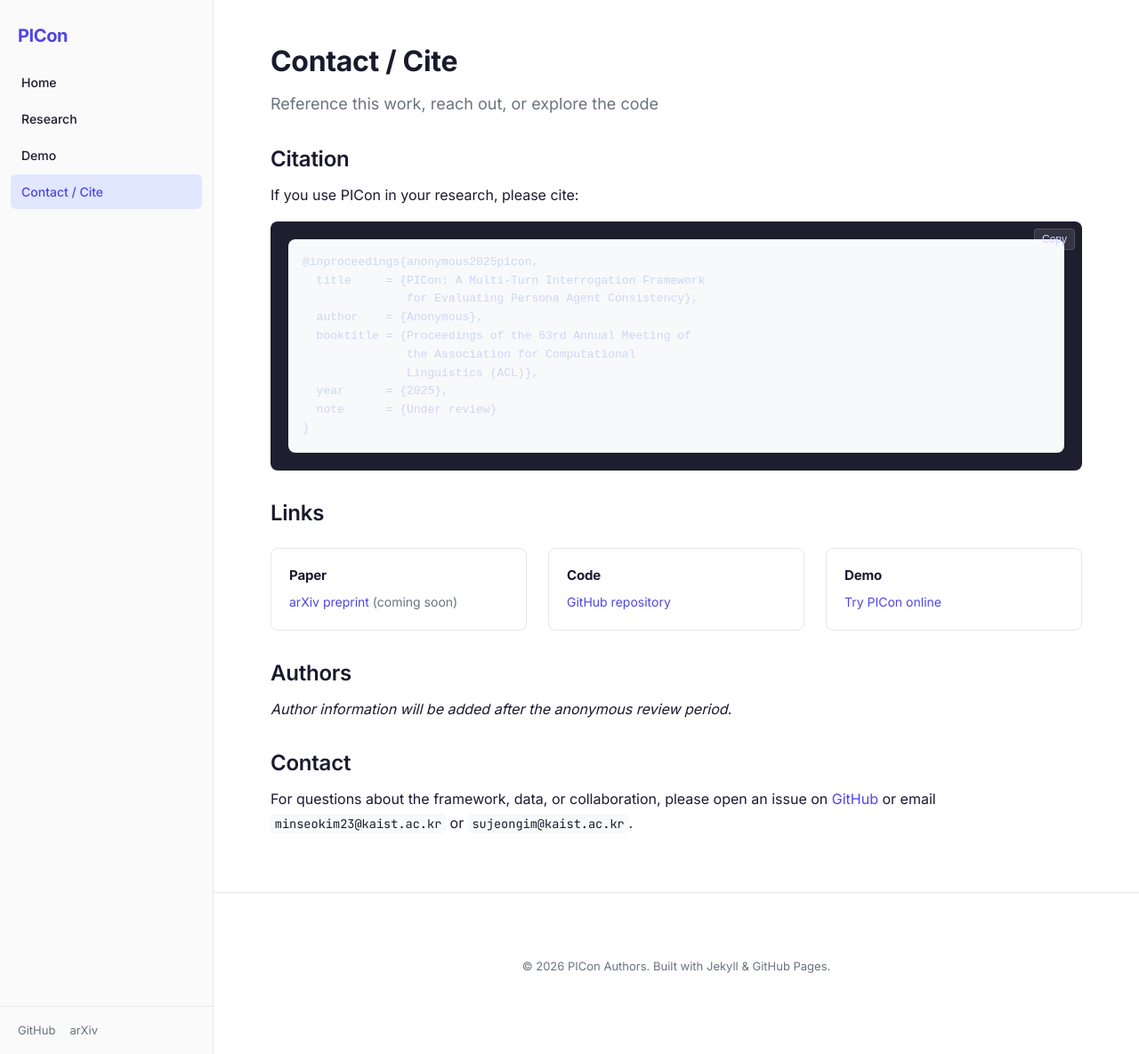
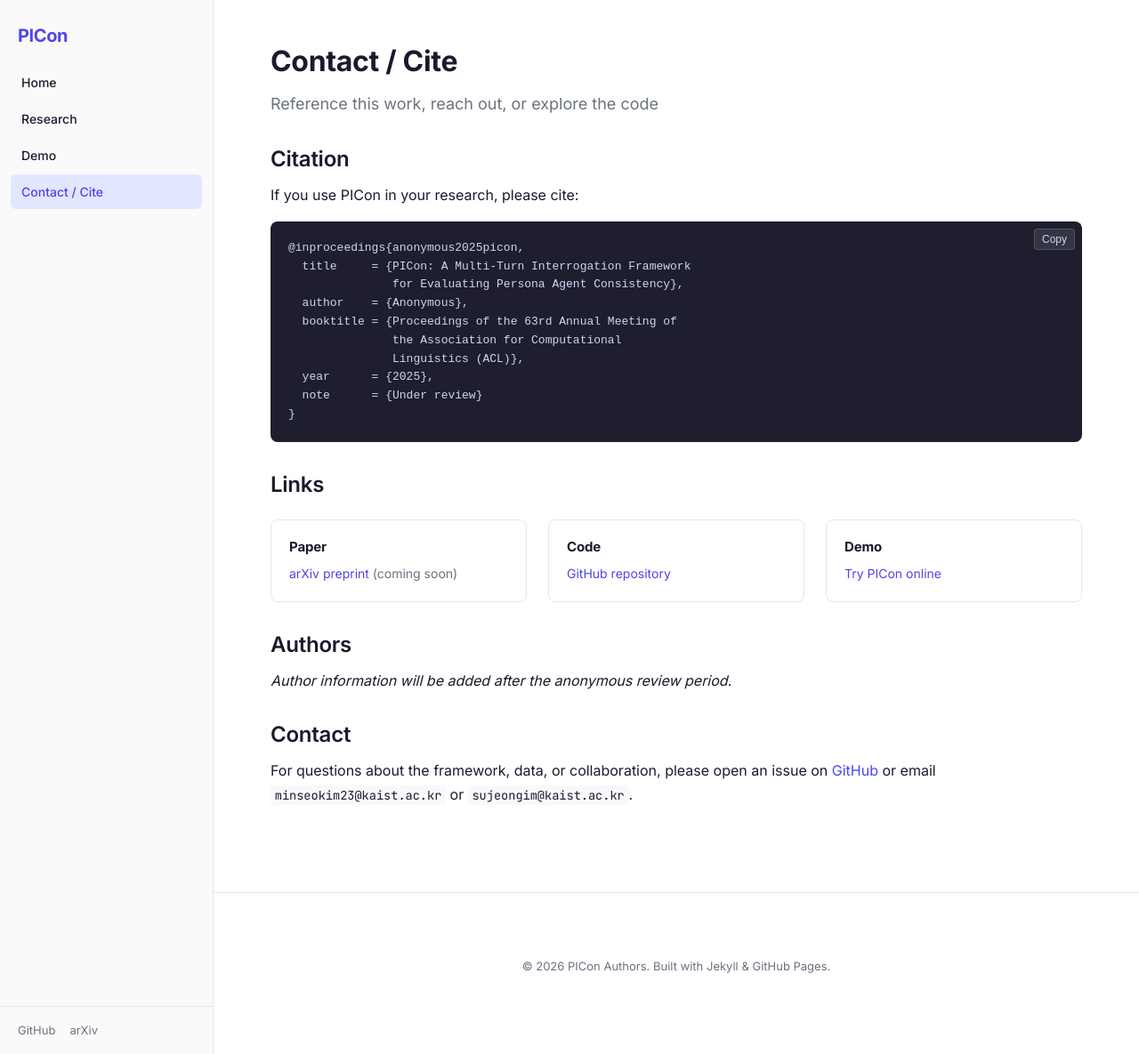
Before and after one commit to KAIST-Edlab/picon, a Jekyll site: the page built from contact/index.html, in a window 1280 px wide and 1185 px high. Shown: the whole window at 89% size. Built offline with Jekyll 4.4.1, drawn with Linux system fonts in a browser that asks for light colours.

Commit message:
edit: bibtex color

```diff
--- a/assets/css/style.css
+++ b/assets/css/style.css
@@ -916,6 +916,13 @@
   position: relative;
 }
 
+.bibtex-block pre {
+  background: transparent;
+  color: inherit;
+  padding: 0;
+  margin: 0;
+}
+
 .copy-btn {
   position: absolute;
   top: 0.5rem;
```
